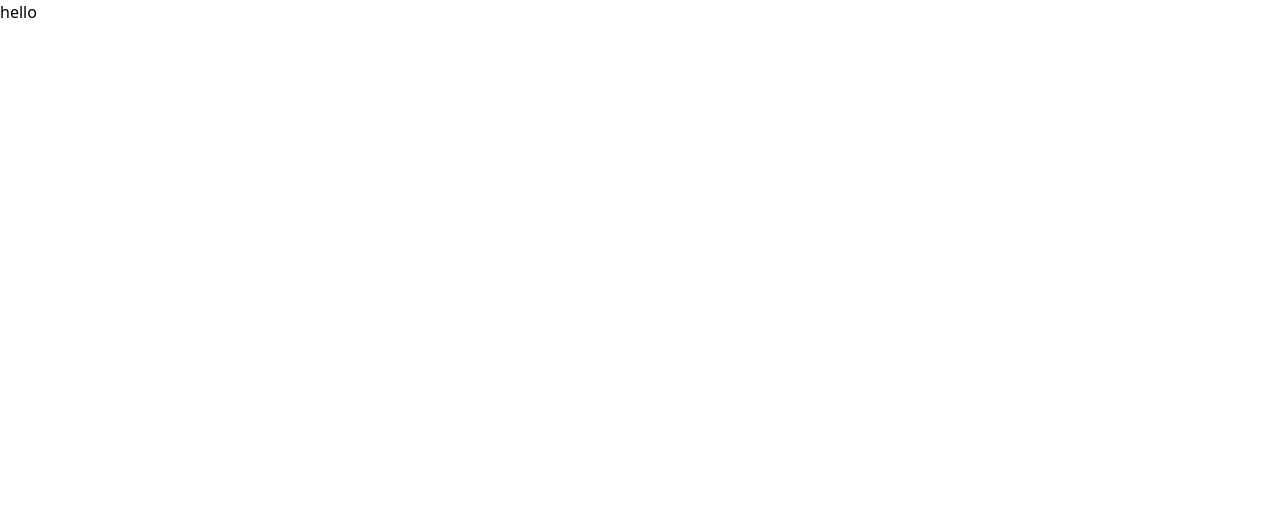
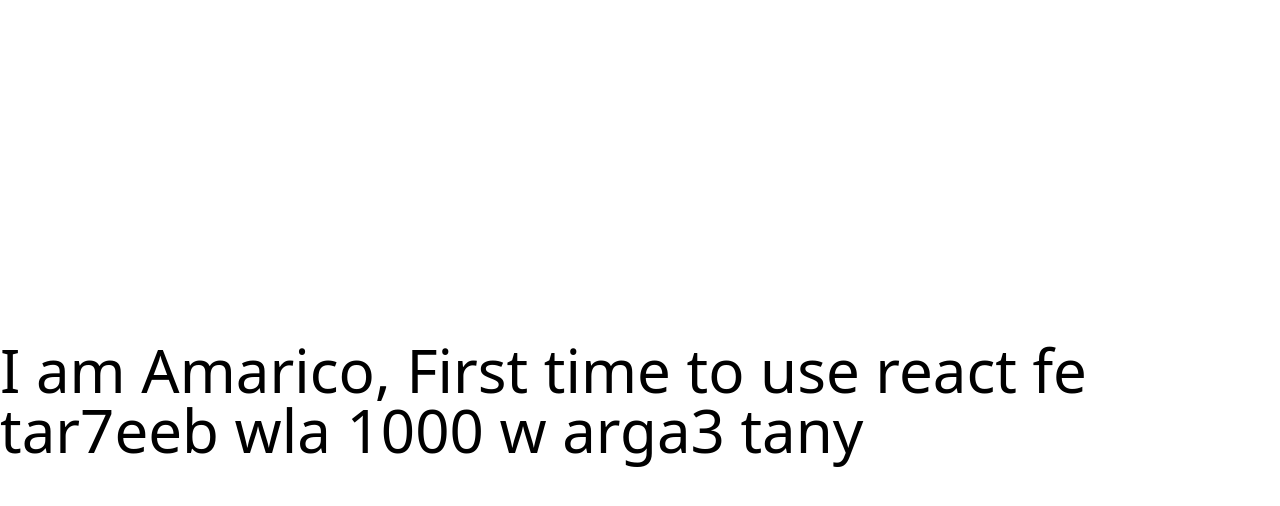
Before and after one commit to AbdullahAymanMSRE/university-lms-frontend, a React (Create React App) app: page / in a window 1280 px wide. Shown: the top 506 px of the page. Built offline with nearby package versions, Linux system fonts and the light colour scheme.

Commit message:
Amarico Introduction

```diff
--- a/src/pages/Home.js
+++ b/src/pages/Home.js
@@ -1,5 +1,7 @@
 export default function Home(){
-    return <div className="">
-        hello
-    </div>
+    return (
+      <div className="text-6xl flex justify-center items-center h-screen">
+        I am Amarico, First time to use react fe tar7eeb wla 1000 w arga3 tany
+      </div>
+    );
 }
```
